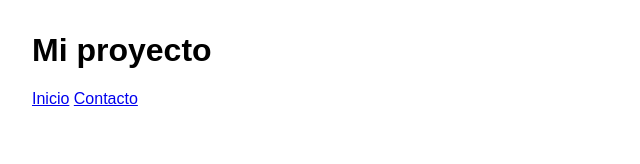
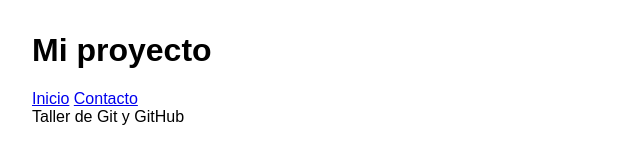
Before and after one commit to Edic-v/mi-proyecto, a plain HTML site: page index.html in a window 1280 px wide. Shown: the whole page, without its empty margins (0-640 px from the left). Drawn offline with Linux system fonts and the light colour scheme.

Commit message:
Agrega el pie de página

```diff
--- a/index.html
+++ b/index.html
@@ -8,5 +8,6 @@
 <body>
   <h1>Mi proyecto</h1>
   <nav><a href="#inicio">Inicio</a> <a href="#contacto">Contacto</a></nav>
+  <footer>Taller de Git y GitHub</footer>
 </body>
 </html>
```
